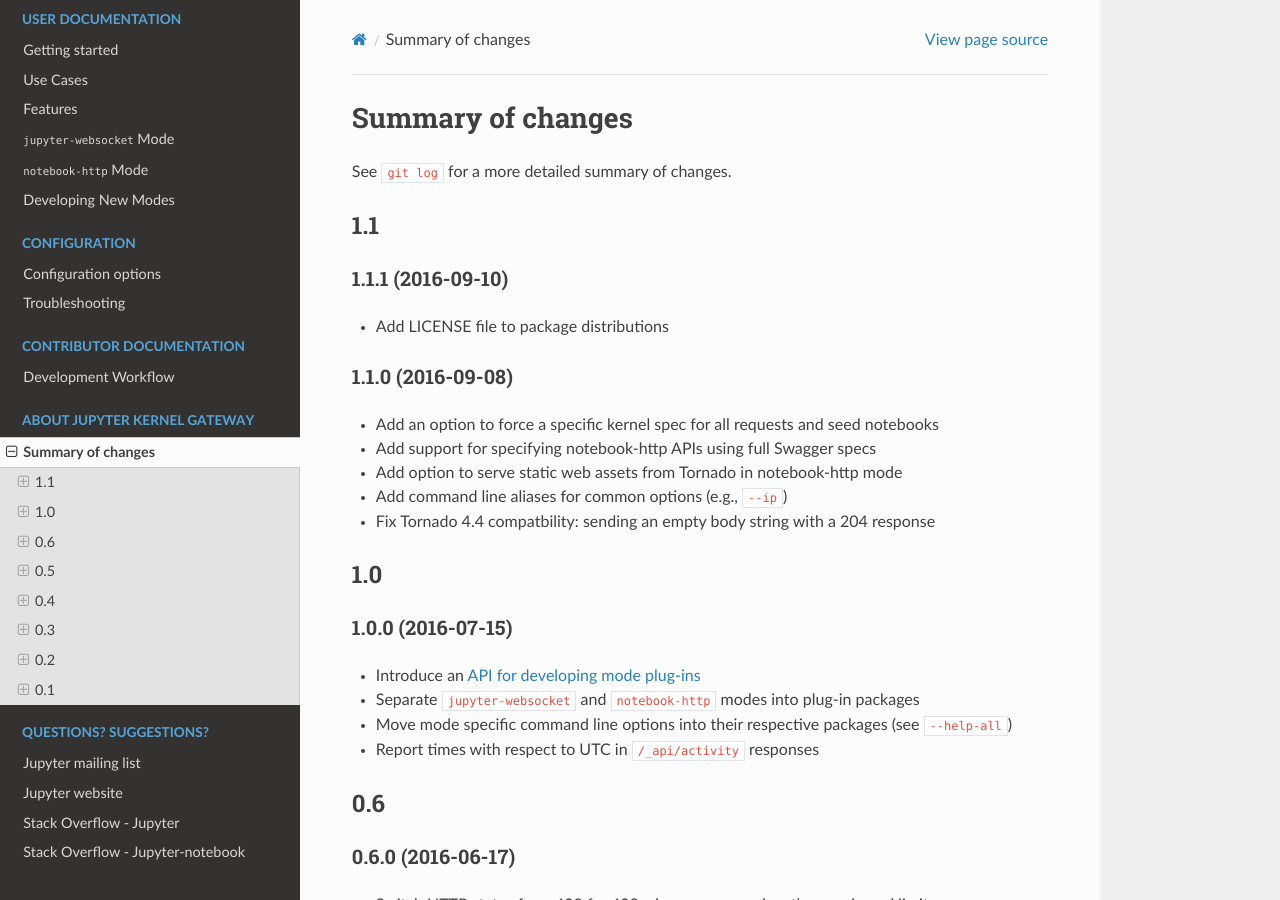
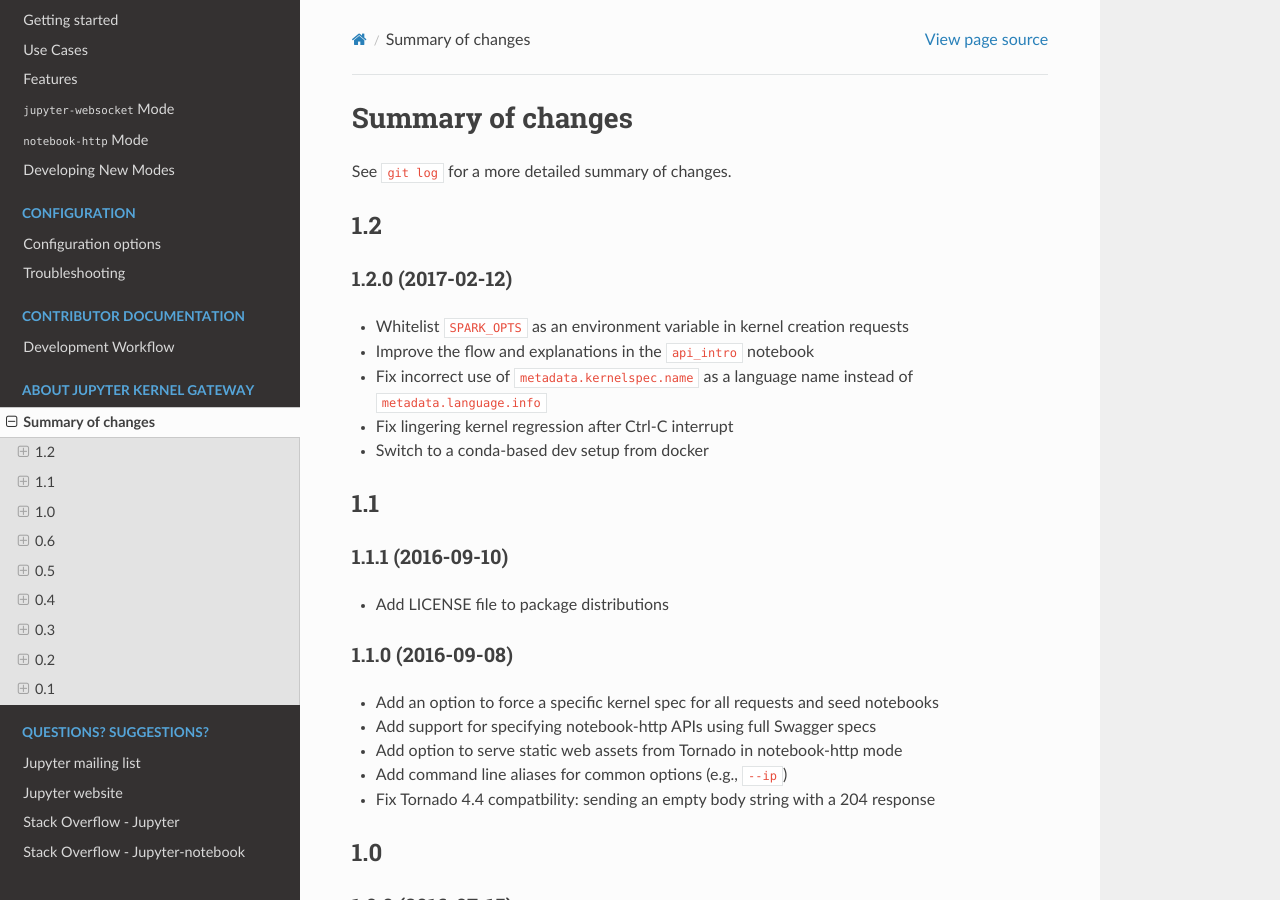
Before and after one commit to jupyter-server/enterprise_gateway, a Sphinx documentation site: the page built from docs/source/summary-changes.md, in a window 1280 px wide and 900 px high. Built offline with Sphinx 7.4.7 and the Read the Docs theme 2.0.0, drawn with Linux system fonts in a browser that asks for light colours.

Commit message:
Update changelog for 1.2.0

```diff
--- a/docs/source/summary-changes.md
+++ b/docs/source/summary-changes.md
@@ -1,6 +1,17 @@
 # Summary of changes
 
 See `git log` for a more detailed summary of changes.
+
+## 1.2
+
+### 1.2.0 (2017-02-12)
+
+* Whitelist `SPARK_OPTS` as an environment variable in kernel creation requests
+* Improve the flow and explanations in the `api_intro` notebook
+* Fix incorrect use of `metadata.kernelspec.name` as a language name instead of
+  `metadata.language.info`
+* Fix lingering kernel regression after Ctrl-C interrupt
+* Switch to a conda-based dev setup from docker
 
 ## 1.1
 
```
Also changed, not shown: CHANGELOG.md (+9 -0 lines).
